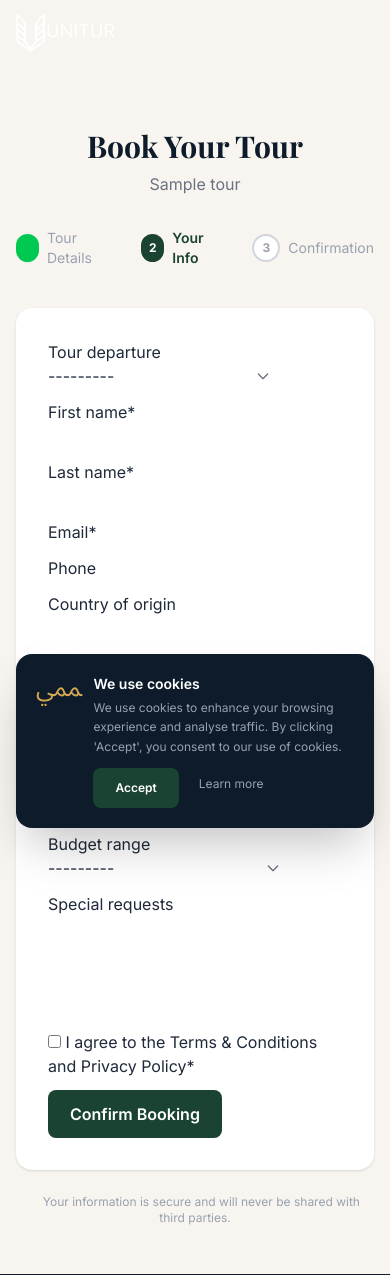
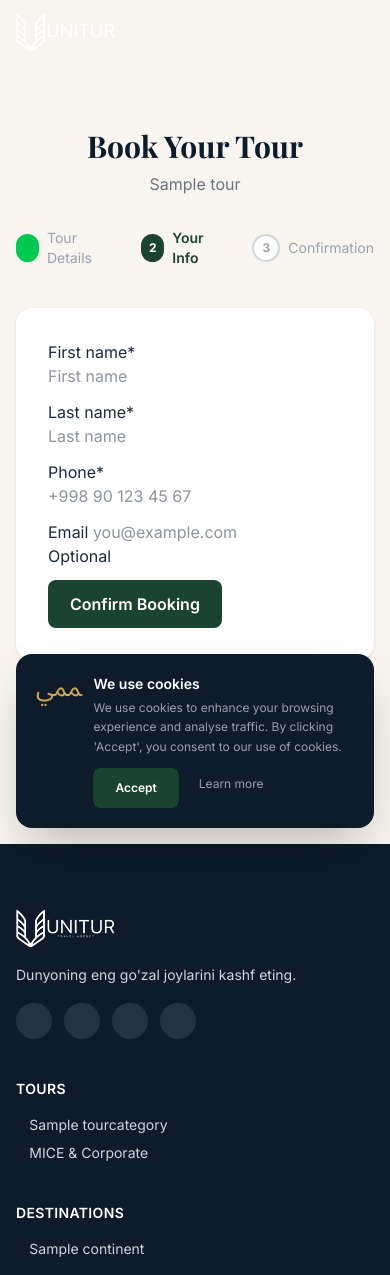
Before and after one commit to Burkhanovich/travel_pro, a Django app: a page that uses templates/base.html in a window 390 px wide; the page is wider, and only the part inside the window is pictured. Shown: the top 1275 px of that part. Run offline with Django 5.2, Linux system fonts and the light colour scheme; tables that the repository leaves empty hold one stand-in row (values such as "Sample post"); style sheets or scripts are compiled from the project's sources; parts of the project's set-up code (start-up, migrations or seed data) failed here and were passed over; some libraries are stand-ins or nearby versions; some web fonts are replaced.

Commit message:
Fix tour booking flow: simplify form, make notifications reliable
- Booking form now asks only first name, last name, phone (required) and email (optional); tour/departure passed as hidden fields.
- Make email optional on the Inquiry model (migration included).
- Booking no longer 500s when Redis/Celery is unavailable: notifications dispatched best-effort (async if broker exists, else synchronously) and never break the request.
- Admin notification email cleaned up (phone highlighted, correct admin URL via SITE_URL + ADMIN_URL).
- Confirmation page adapts to optional email/phone.
- Inquiry admin: phone & tour columns, autocomplete, extra actions.

Co-Authored-By: Claude Opus 4.8 <noreply@anthropic.com>

```diff
--- a/apps/bookings/forms.py
+++ b/apps/bookings/forms.py
@@ -9,31 +9,38 @@ from .models import Inquiry
 
 
 class BookingForm(forms.ModelForm):
-    """Main tour booking form (maps to Inquiry model)."""
+    """
+    Tour booking form (maps to Inquiry model).
 
-    agree_terms = forms.BooleanField(
-        label=_("I agree to the Terms & Conditions and Privacy Policy"),
-        required=True,
-    )
+    Collects only the essentials: first name, last name, phone (required)
+    and email (optional). The selected tour/departure are passed as hidden
+    fields from the tour page.
+    """
 
     class Meta:
         model = Inquiry
-        fields = [
-            "tour", "departure", "first_name", "last_name",
-            "email", "phone", "country_of_origin",
-            "travel_date", "num_adults", "num_children",
-            "special_requests", "budget_range",
-        ]
+        fields = ["tour", "departure", "first_name", "last_name", "phone", "email"]
         widgets = {
-            "travel_date": forms.DateInput(attrs={"type": "date"}),
-            "special_requests": forms.Textarea(attrs={"rows": 4}),
             "tour": forms.HiddenInput(),
+            "departure": forms.HiddenInput(),
         }
 
     def __init__(self, *args, **kwargs):
         super().__init__(*args, **kwargs)
+        # tour/departure come from the page, not the user
         self.fields["tour"].required = False
         self.fields["departure"].required = False
+        # Contact fields
+        self.fields["first_name"].required = True
+        self.fields["last_name"].required = True
+        self.fields["phone"].required = True
+        self.fields["email"].required = False
+        self.fields["email"].help_text = _("Optional")
+        self.fields["first_name"].widget.attrs.setdefault("placeholder", _("First name"))
+        self.fields["last_name"].widget.attrs.setdefault("placeholder", _("Last name"))
+        self.fields["phone"].widget.attrs.setdefault("placeholder", "+998 90 123 45 67")
+        self.fields["email"].widget.attrs.setdefault("placeholder", "you@example.com")
+
         self.helper = FormHelper()
         self.helper.layout = Layout(
             Field("tour"),
@@ -43,20 +50,9 @@ class BookingForm(forms.ModelForm):
                 Column("last_name", css_class="col-md-6"),
             ),
             Row(
+                Column("phone", css_class="col-md-6"),
                 Column("email", css_class="col-md-6"),
-                Column("phone", css_class="col-md-6"),
             ),
-            Row(
-                Column("country_of_origin", css_class="col-md-6"),
-                Column("travel_date", css_class="col-md-6"),
-            ),
-            Row(
-                Column("num_adults", css_class="col-md-4"),
-                Column("num_children", css_class="col-md-4"),
-                Column("budget_range", css_class="col-md-4"),
-            ),
-            "special_requests",
-            "agree_terms",
             Submit("submit", _("Confirm Booking"), css_class="btn-primary"),
         )
 
--- a/apps/bookings/models.py
+++ b/apps/bookings/models.py
@@ -93,8 +93,8 @@ class Inquiry(TimeStampedModel):
     # Customer info
     first_name = models.CharField(_("First name"), max_length=100)
     last_name = models.CharField(_("Last name"), max_length=100)
-    email = models.EmailField(_("Email"))
-    phone = models.CharField(_("Phone"), max_length=30, blank=True)
+    email = models.EmailField(_("Email"), blank=True)
+    phone = models.CharField(_("Phone"), max_length=30)
     country_of_origin = models.CharField(_("Country of origin"), max_length=100, blank=True)
 
     # Travel details
--- a/apps/bookings/views.py
+++ b/apps/bookings/views.py
@@ -3,6 +3,8 @@ Booking views: multi-step booking form and generic inquiry form.
 
 Rate-limited to 5 submissions per hour per IP.
 """
+
+import logging
 
 from django.contrib import messages
 from django.shortcuts import get_object_or_404, redirect, render
@@ -15,6 +17,26 @@ from apps.tours.models import Tour
 from .forms import BookingForm, InquiryForm
 from .models import Inquiry
 from .tasks import send_booking_confirmation, send_admin_notification
+
+logger = logging.getLogger(__name__)
+
+
+def _dispatch_task(task, inquiry_pk: int) -> None:
+    """
+    Fire a Celery task without ever breaking the request.
+
+    Tries to enqueue asynchronously; if the broker is unavailable
+    (Redis down / no worker), falls back to running it synchronously.
+    Any failure is logged but never raised to the user.
+    """
+    try:
+        task.delay(inquiry_pk)
+    except Exception:
+        logger.warning("Broker unavailable for %s; running synchronously", task.name)
+        try:
+            task(inquiry_pk)
+        except Exception:
+            logger.exception("Notification %s failed for inquiry %s", task.name, inquiry_pk)
 
 
 class BookingFormView(FormView):
@@ -58,13 +80,16 @@ class BookingFormView(FormView):
 
     def form_valid(self, form):
         inquiry = form.save(commit=False)
+        inquiry.inquiry_type = "tour"
         inquiry.source = "web"
         inquiry.created_ip = self._get_client_ip()
         inquiry.save()
 
-        # Fire async email tasks
-        send_booking_confirmation.delay(inquiry.pk)
-        send_admin_notification.delay(inquiry.pk)
+        # Notify admin about the new booking (best-effort, never blocks the user).
+        _dispatch_task(send_admin_notification, inquiry.pk)
+        # Confirmation to the customer only if they left an email.
+        if inquiry.email:
+            _dispatch_task(send_booking_confirmation, inquiry.pk)
 
         return redirect("bookings:confirmation", pk=inquiry.pk)
 
@@ -100,6 +125,6 @@ class InquiryFormView(FormView):
         x_fwd = self.request.META.get("HTTP_X_FORWARDED_FOR")
         inquiry.created_ip = x_fwd.split(",")[0] if x_fwd else self.request.META.get("REMOTE_ADDR", "")
         inquiry.save()
-        send_admin_notification.delay(inquiry.pk)
+        _dispatch_task(send_admin_notification, inquiry.pk)
         messages.success(self.request, _("Thank you! We'll be in touch within 24 hours."))
         return redirect("bookings:inquiry")
```
Also changed, not shown: apps/bookings/admin.py (+13 -4 lines), apps/bookings/tasks.py (+6 -1 lines), templates/bookings/confirmation.html (+11 -7 lines), templates/emails/booking_admin_notification.html (+5 -9 lines), apps/bookings/migrations/0002_alter_inquiry_email_alter_inquiry_phone.py (added).
